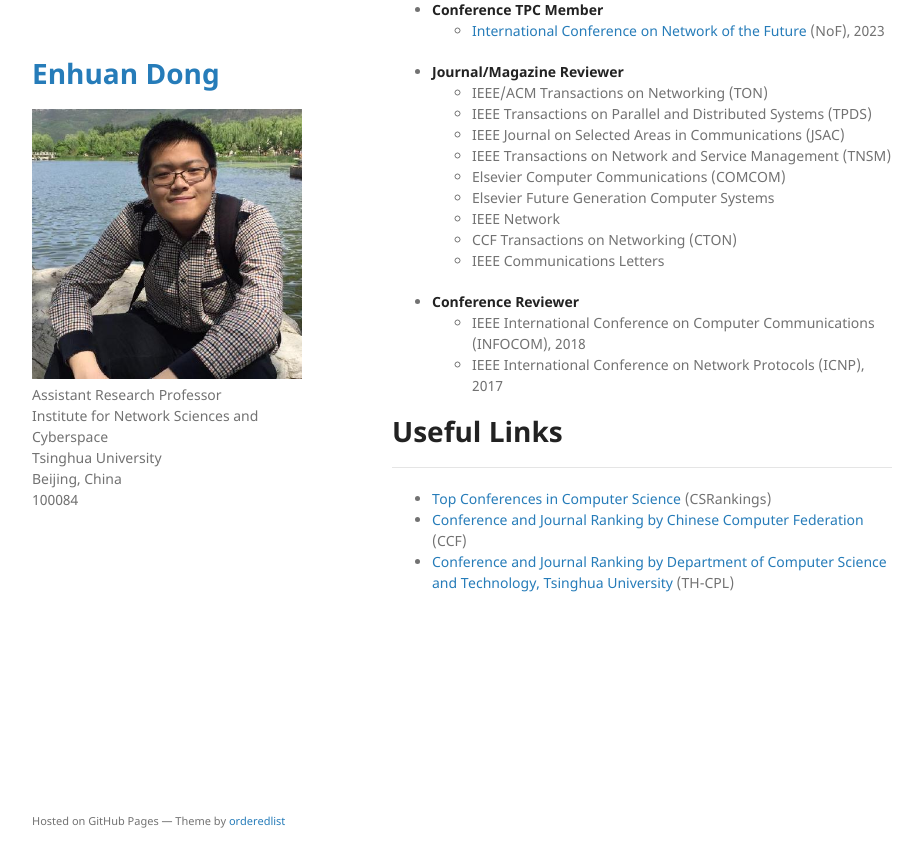
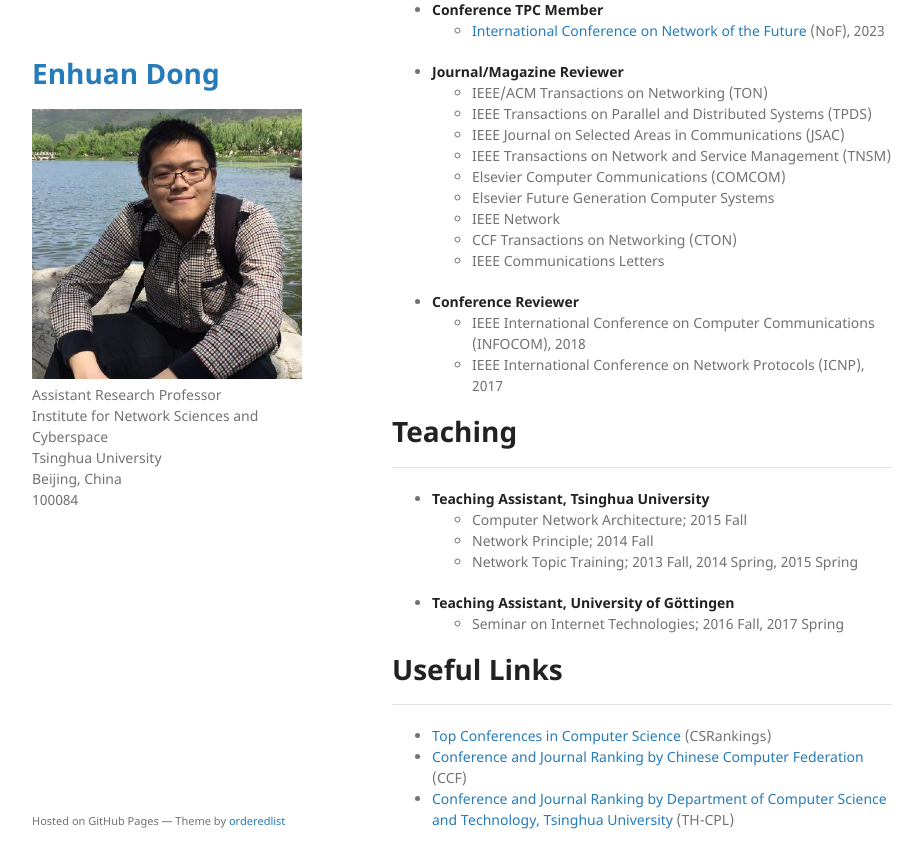
Before and after one commit to TsinghuaDong/tsinghuadong.github.io, a Jekyll site: the page built from index.md, in a window 1280 px wide and 900 px high, scrolled down 2892 px. Shown: the top 868 px of the window, without its empty margins (178-1100 px from the left). Built offline with Jekyll 4.4.1, drawn with Linux system fonts in a browser that asks for light colours; our own code applies the rules of GitHub Pages for plain Markdown files.

Commit message:
Teaching back...

```diff
--- a/index.md
+++ b/index.md
@@ -104,7 +104,7 @@ My research interests include network security, network operations and network t
   - IEEE International Conference on Computer Communications (INFOCOM), 2018
   - IEEE International Conference on Network Protocols (ICNP), 2017
 
-<!-- # Teaching
+# Teaching
 
 * * *
 
@@ -114,7 +114,7 @@ My research interests include network security, network operations and network t
   - Network Topic Training;  2013 Fall, 2014 Spring, 2015 Spring
 
 - **Teaching Assistant, University of Göttingen**
-  - Seminar on Internet Technologies; 2016 Fall, 2017 Spring -->
+  - Seminar on Internet Technologies; 2016 Fall, 2017 Spring
 
 # Useful Links
 
```
